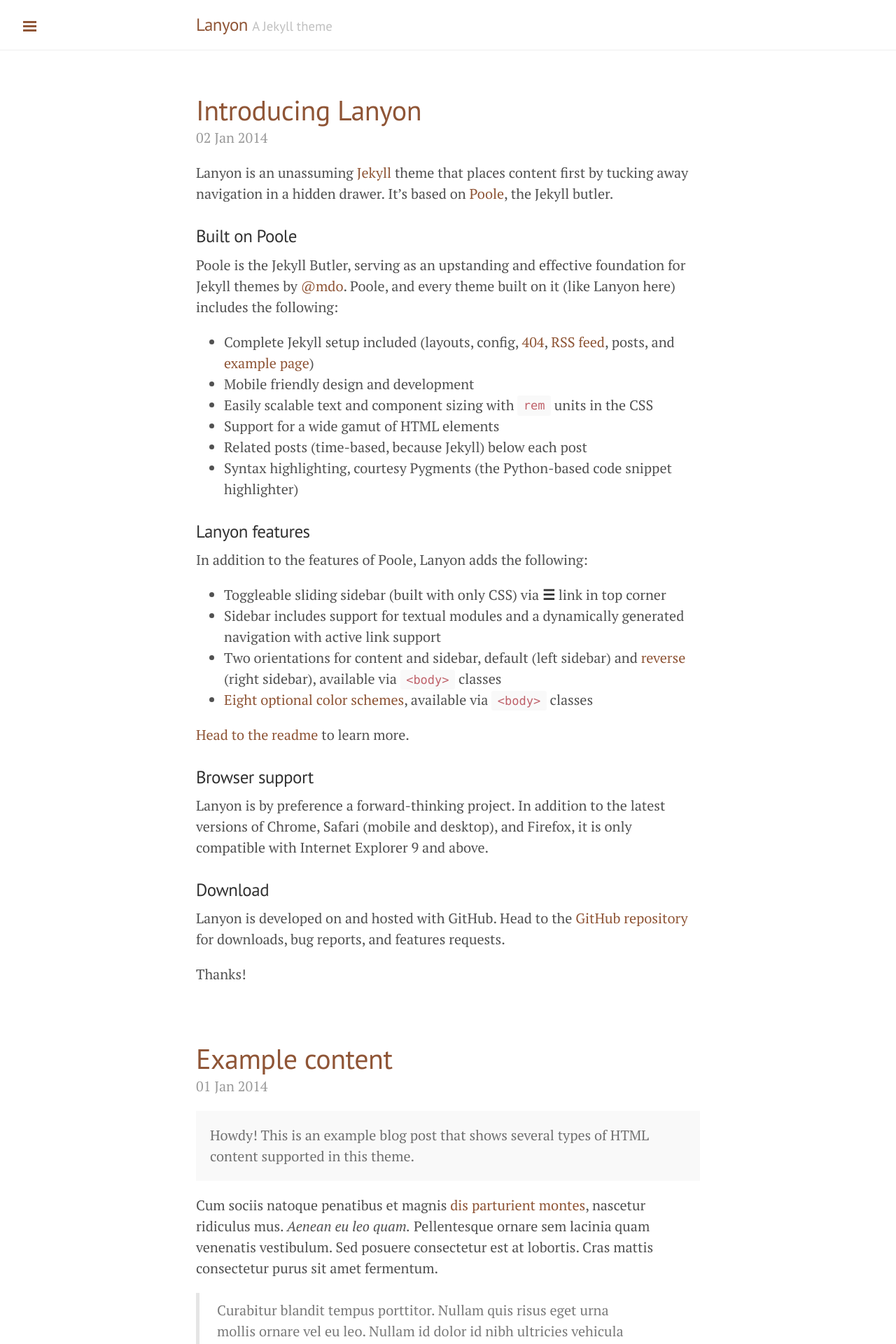
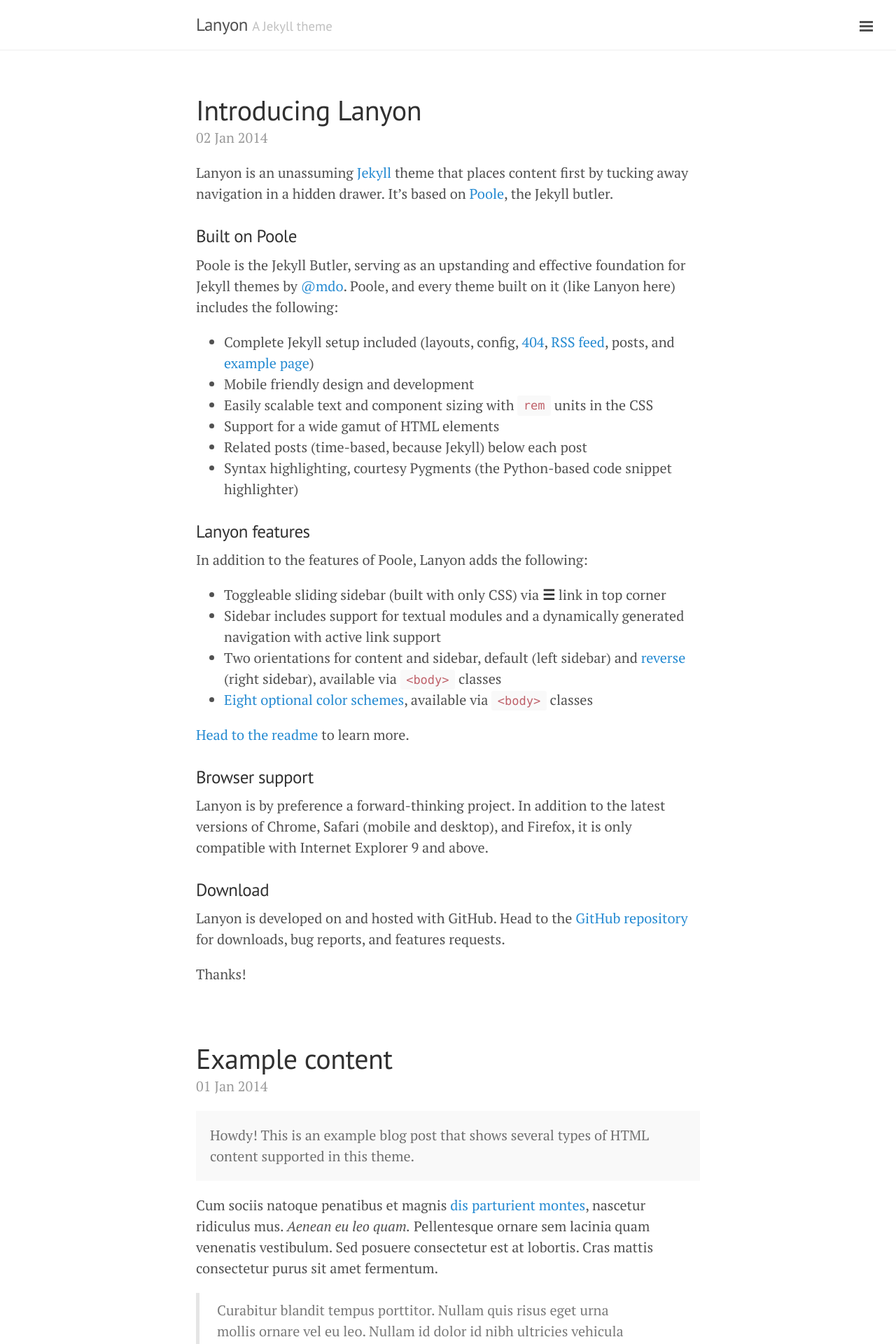
Before and after one commit to dhanielogy/lanyon, a Jekyll site: the page built from index.html, in a window 1280 px wide. Shown: the top 1920 px of the page at 70% size. Built offline with Jekyll 4.4.1, drawn with Linux system fonts in a browser that asks for light colours; Markdown is read by kramdown in place of the engine named in the settings; the list of posts is cut into pages by our own code.

Commit message:
Update default.html

```diff
--- a/_layouts/default.html
+++ b/_layouts/default.html
@@ -3,7 +3,7 @@
 
   {% include head.html %}
 
-  <body class="theme-base-0f">
+  <body class="layout-reverse sidebar-overlay">
 
     {% include sidebar.html %}
 
```
